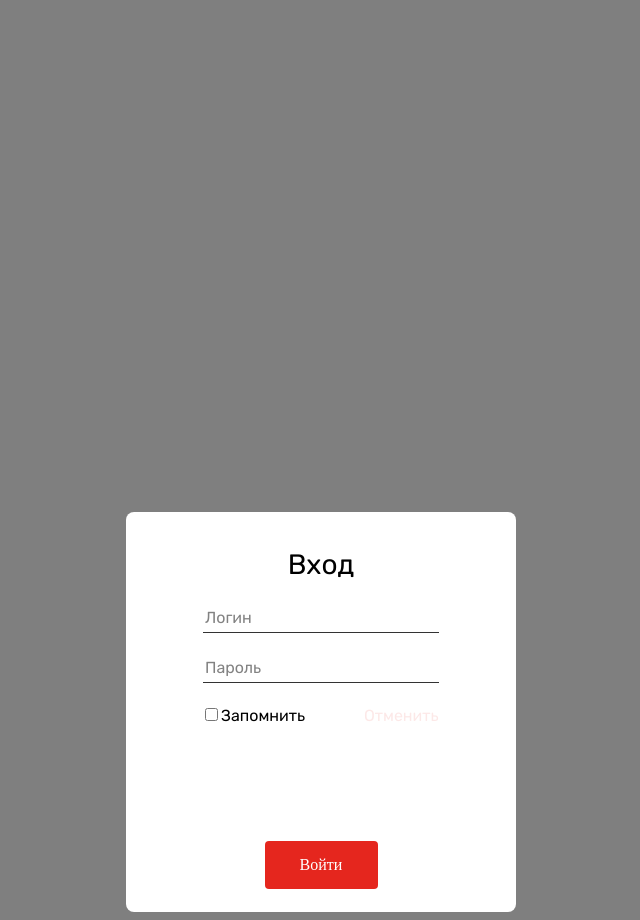
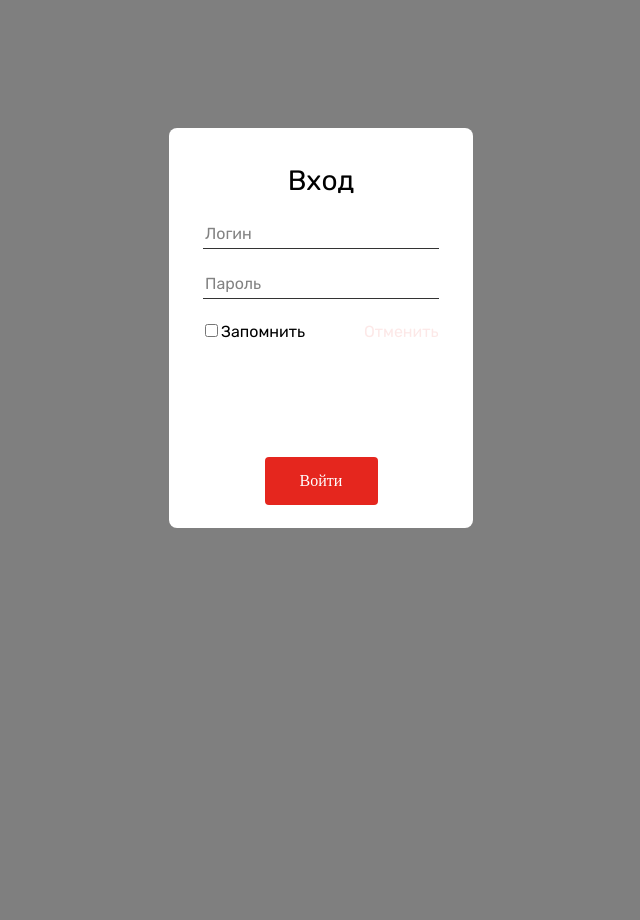
Before and after one commit to AlbertDenis2006/AlbertDenis2006.github.io, a plain HTML site: page registration_form.html in a window 1280 px wide. Shown: the whole page, without its empty margins (319-959 px from the left). After the commit the page ends 800 px from the top, so only its background shows below. Drawn offline with Linux system fonts and the light colour scheme; a web font is replaced by a local one.

Commit message:
Update form_style.css

```diff
--- a/CSS/form_style.css
+++ b/CSS/form_style.css
@@ -9,7 +9,7 @@
 
 body{display: flex;
     justify-content: center;
-    margin-top: 40%;
+    margin-top: 10%;
     align-items: center;
     background-color: rgba(0,0,0,0.5);}
 .a1{
@@ -22,7 +22,7 @@ body{display: flex;
 }
 
 .form_body{
-    width: 390px;
+    width: 304px;
     height: 400px;
     border-radius: 8px;
     display: flex;
```
